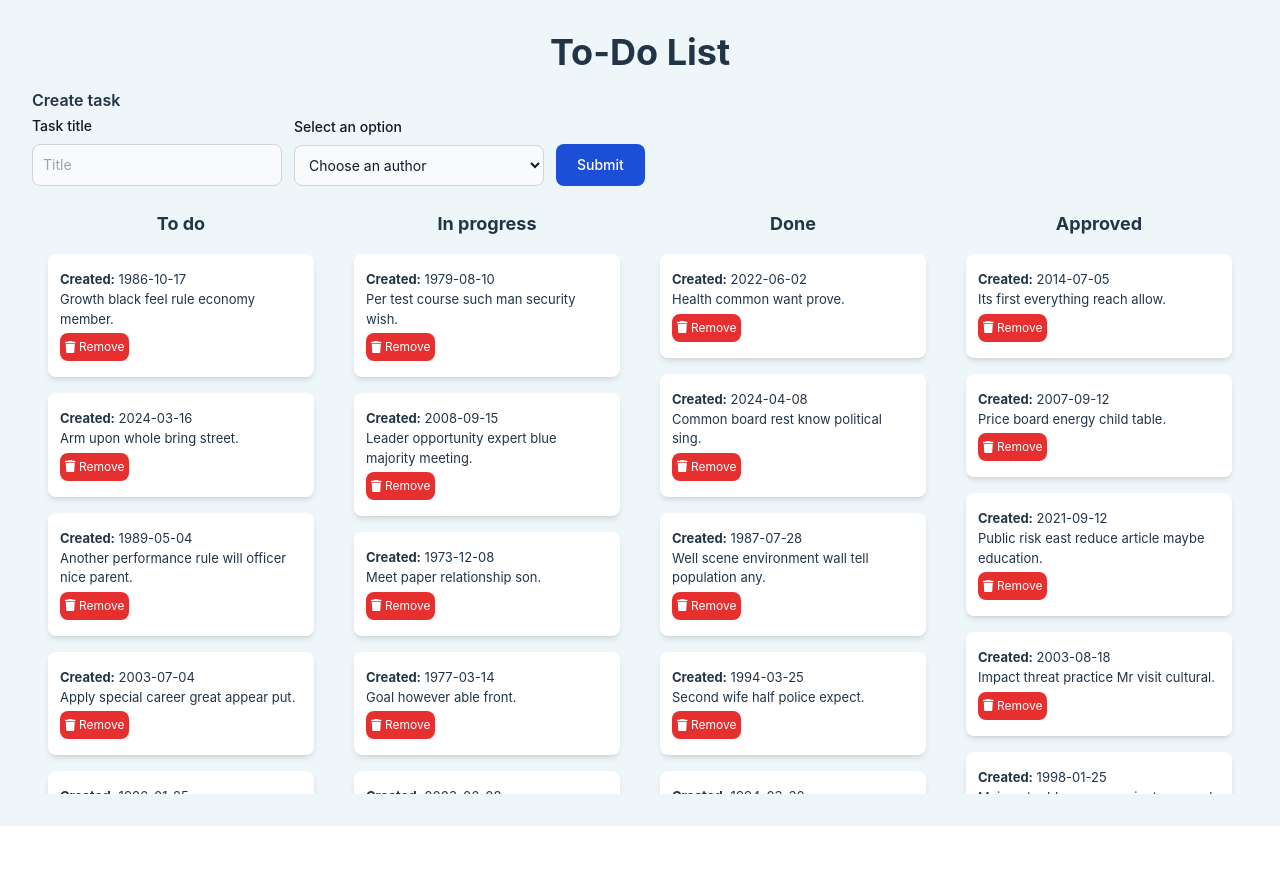
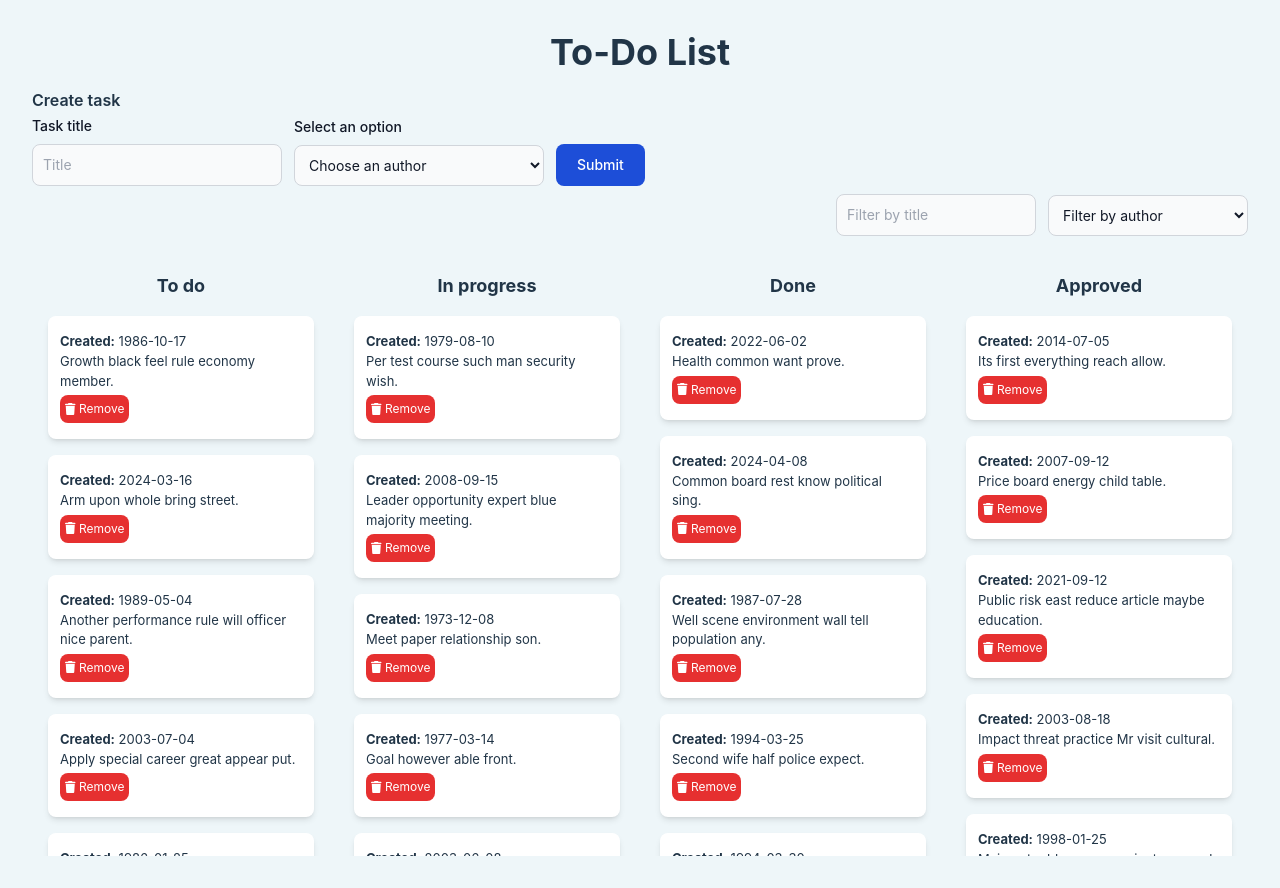
Before and after one commit to Raimisjes/todo-app, a Vue app: page / in a window 1280 px wide. Before the commit the page ends 826 px from the top, so only its background shows below. Built offline with nearby package versions, Linux system fonts and the light colour scheme.

Commit message:
filtering functionality added

```diff
--- a/src/App.vue
+++ b/src/App.vue
@@ -1,12 +1,14 @@
 <script setup>
 import TodoList from './components/TodoList.vue';
 import CreateTodoForm from './components/CreateTodoForm.vue';
+import FilterForm from './components/FilterForm.vue';
 </script>
 
 <template>
   <div class="h-full">
     <h1 class="text-center text-4xl font-bold mb-4">To-Do List</h1>
     <CreateTodoForm />
+    <FilterForm />
     <div class="wrapper">
       <div class="list-holder gap-2 h-full">
         <TodoList />
--- /dev/null
+++ b/src/components/FilterForm.vue
@@ -0,0 +1,51 @@
+<template>
+  <div class="filter-form mb-3">
+    <form>
+      <div class="form-input ml-3 mb-2">
+          <input
+            type="text"
+            id="filterTitle"
+            class="bg-gray-50 border border-gray-300 text-gray-900 text-sm rounded-lg focus:ring-blue-500 focus:border-blue-500 block w-full p-2.5 dark:bg-gray-700 dark:border-gray-600 dark:placeholder-gray-400 dark:text-white dark:focus:ring-blue-500 dark:focus:border-blue-500" placeholder="Filter by title" v-model="todoStore.filterTitle" />
+      </div>
+      <div class="form-input ml-3 mb-2">
+        <select
+          id="filterAuthor"
+          class="bg-gray-50 border border-gray-300 text-gray-900 text-sm rounded-lg focus:ring-blue-500 focus:border-blue-500 block w-full p-2.5 dark:bg-gray-700 dark:border-gray-600 dark:placeholder-gray-400 dark:text-white dark:focus:ring-blue-500 dark:focus:border-blue-500"
+          v-model="todoStore.filterAuthor">
+          <option selected value="">Filter by author</option>
+          <option
+            :value="author.id"
+            v-for="(author, index) of todoStore.authors"
+            :key="index">{{ author.display_name }}</option>
+        </select>
+      </div>
+    </form>
+  </div>
+</template>
+
+<script setup>
+import { useTodoStore } from '../stores/todoStore';
+
+const todoStore = useTodoStore();
+</script>
+
+<style lang="scss">
+.filter-form {
+  form {
+    display: flex;
+    flex-flow: row wrap;
+    align-items: flex-end;
+    justify-content: flex-end;
+
+    .form-input {
+      max-width: 200px;
+      width: 100%;
+
+      label {
+        text-align: right;
+      }
+    }
+  }
+}
+
+</style>
--- a/src/stores/todoStore.js
+++ b/src/stores/todoStore.js
@@ -9,19 +9,31 @@ export const useTodoStore = defineStore('todoStore', () => {
   const statuses = ref([]);
   const tasks = ref([]);
   let confirmRemoveID = ref('');
+  let filterTitle = ref('');
+  let filterAuthor = ref('');
 
   const tasksByStatus = computed(() =>
-    statuses.value.reduce((acc, status) => {
-      acc[status] = tasks.value.filter((task) => task.current_column
-      === status);
-      return acc;
+    statuses.value.reduce((col, status) => {
+      col[status] = tasks.value.filter((task) => {
+        task.current_column=== status
+        const matchesStatus = task.current_column === status;
+        const matchesTitle = filterTitle.value
+          ? task.title.toLowerCase().includes(filterTitle.value.toLowerCase())
+          : true;
+        const matchesAuthor = filterAuthor.value
+          ? task.author_id === filterAuthor.value
+          : true;
+
+        return matchesStatus && matchesTitle && matchesAuthor;
+      });
+      return col;
     }, {})
   );
 
   // Actions
   const fetchTodoData = async () => {
     try {
-      const response = await axios.get('todoData.json');
+      const response = await axios.get('/todoData.json');
 
       statuses.value = response.data.columns;
       authors.value = response.data.authors;
@@ -96,5 +108,7 @@ export const useTodoStore = defineStore('todoStore', () => {
     updateTaskStatus,
     removeTask,
     createTask,
+    filterTitle,
+    filterAuthor
   };
 });
```
